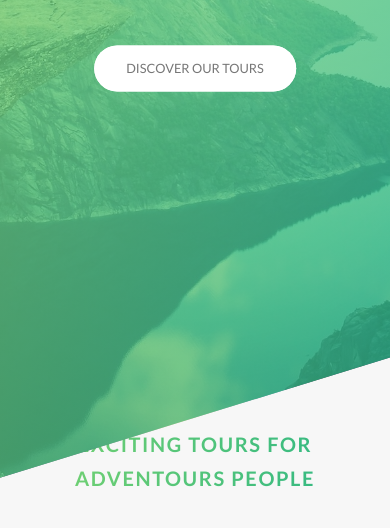
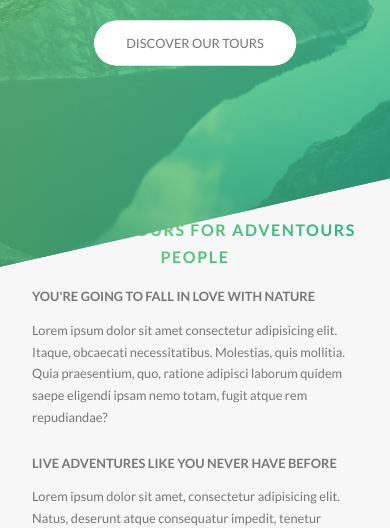
Before and after one commit to imnomee/JS-AdvancedCSS-Nature, a website: page index.html in a window 390 px wide. Shown: the part 324-852 px from the top of the page. Drawn offline with Linux system fonts and the light colour scheme.

Commit message:
90% fully responsive

```diff
--- a/sass/base/_typography.scss
+++ b/sass/base/_typography.scss
@@ -69,7 +69,7 @@ body {
 		font-size: 3rem;
 	}
 	@include respond(phone) {
-		font-size: 2.5rem;
+		font-size: 2rem;
 	}
 
 	&:hover {
--- a/sass/base/_utilities.scss
+++ b/sass/base/_utilities.scss
@@ -9,7 +9,7 @@
 	margin-bottom: 4rem !important;
 
 	@include respond(tab-port) {
-		margin-bottom: 3rem !important;
+		margin-bottom: 2rem !important;
 	}
 }
 
@@ -19,6 +19,10 @@
 	@include respond(tab-port) {
 		margin-bottom: 5rem !important;
 	}
+
+	@include respond(phone) {
+		margin-bottom: 2rem !important;
+	}
 }
 .u-margin-top-big {
 	margin-top: 8rem !important;
@@ -26,4 +30,8 @@
 
 .u-margin-top-huge {
 	margin-top: 10rem;
+
+	@include respond(phone) {
+		margin-top: 2rem;
+	}
 }
--- a/sass/components/_card.scss
+++ b/sass/components/_card.scss
@@ -167,4 +167,47 @@
 		font-size: 6rem;
 		font-weight: 100;
 	}
+
+	@include respond(tab-port) {
+		height: auto;
+		border-radius: 1rem;
+		background-color: $color-white;
+		box-shadow: 0 1.5rem 4rem rgba($color-black, 0.15);
+
+		&__side {
+			height: auto;
+			position: relative;
+			box-shadow: none;
+
+			&--back {
+				border-radius: 0 0 1rem 1rem;
+				transform: rotateY(0);
+				clip-path: polygon(0 15%, 100% 0, 100% 100%, 0 100%);
+			}
+		}
+
+		&:hover &__side--front {
+			transform: rotateY(-0);
+		}
+		&__details {
+			padding: 0;
+		}
+		//Back side styling
+		&__cta {
+			position: relative;
+			top: 0%;
+			left: 0%;
+			transform: translate(0);
+			width: 100%;
+			padding: 5rem 4rem 4rem;
+		}
+		&__price-box {
+			margin-bottom: 2rem;
+		}
+
+		&__price-value {
+			font-size: 6rem;
+			font-weight: 100;
+		}
+	}
 }
--- a/sass/components/_form.scss
+++ b/sass/components/_form.scss
@@ -1,6 +1,10 @@
 .form {
 	&__group:not(:last-child) {
 		margin-bottom: 2rem;
+
+		@include respond(tab-port) {
+			margin-bottom: 0;
+		}
 	}
 	&__input {
 		font-size: $default-font-size;
@@ -14,6 +18,10 @@
 		width: 90%;
 		display: block;
 		transition: all 0.3s;
+
+		@include respond(tab-port) {
+			width: 100%;
+		}
 
 		&::-webkit-input-placeholder,
 		&:-ms-input-placeholder {
@@ -47,7 +55,11 @@
 	&__radio-group {
 		width: 48%;
 		display: inline-block;
-		// background-color: #777;
+
+		@include respond(tab-port) {
+			width: 100%;
+			margin-bottom: 2rem;
+		}
 	}
 	&__radio-label {
 		font-size: 2rem;
--- a/sass/components/_story.scss
+++ b/sass/components/_story.scss
@@ -13,6 +13,16 @@
 	// & > * {
 	// 	transform: skewX(12deg);
 	// }
+
+	@include respond(tab-port) {
+		width: 90%;
+		padding: 4rem;
+		padding-left: 6rem;
+	}
+
+	@include respond(phone) {
+		transform: skewX(0);
+	}
 	&__shape {
 		width: 15rem;
 		height: 15rem;
@@ -24,6 +34,10 @@
 
 		clip-path: circle(50% at 50% 50%);
 		transform: translateX(-3rem) skewX(12deg);
+
+		@include respond(phone) {
+			transform: translateX(-3rem) skewX(0);
+		}
 	}
 	&__image {
 		height: 100%;
@@ -33,6 +47,10 @@
 	}
 	&__text {
 		transform: skewX(12deg);
+
+		@include respond(phone) {
+			transform: skewX(0);
+		}
 	}
 	&__caption {
 		text-align: center;
--- a/sass/layouts/_header.scss
+++ b/sass/layouts/_header.scss
@@ -14,6 +14,7 @@
 
 	@include respond(phone) {
 		clip-path: polygon(0 0, 100% 0, 100% 85%, 0 100%);
+		height: 70vh;
 	}
 
 	&__logo-box {
@@ -31,5 +32,9 @@
 		left: 50%;
 		transform: translate(-50%, -50%);
 		text-align: center;
+		@include respond(phone) {
+			top: 50%;
+			// padding: 0 2rem;
+		}
 	}
 }
--- a/sass/pages/_home.scss
+++ b/sass/pages/_home.scss
@@ -6,6 +6,10 @@
 
 	@include respond(tab-port) {
 		padding: 20rem 0;
+	}
+
+	@include respond(phone) {
+		padding: 20rem 2rem;
 	}
 }
 
@@ -33,7 +37,8 @@
 	padding: 25rem 0 10rem 0;
 	margin-top: -11vh;
 	@include respond(tab-port) {
-		padding: 20rem 0 10rem 0;
+		margin-top: -5vh;
+		padding: 10rem 0 5rem 0;
 	}
 }
 
@@ -44,6 +49,10 @@
 
 	@include respond(tab-port) {
 		padding: 10rem 0;
+	}
+
+	@include respond(phone) {
+		padding: 5rem 0;
 	}
 }
 
@@ -56,7 +65,7 @@
 	);
 
 	@include respond(tab-port) {
-		padding: 10rem 0;
+		padding: 5rem 0;
 	}
 }
 
@@ -68,14 +77,40 @@
 			transparent 50%
 		),
 		url(../img/nat-10.jpg);
-	background-size: 100%;
+	background-size: cover;
 	border-radius: 1rem;
 	box-shadow: 0 1.5rem 4rem rgba($color-black, 0.7);
 
-	height: 50rem;
+	@include respond(tab-land) {
+		background-image: linear-gradient(
+				105deg,
+				rgba($color-white, 0.8) 0%,
+				rgba($color-white, 0.8) 65%,
+				transparent 65%
+			),
+			url(../img/nat-10.jpg);
+	}
+
+	@include respond(tab-port) {
+		background-image: linear-gradient(
+				to right,
+				rgba($color-white, 0.8) 0%,
+				rgba($color-white, 0.8) 100%
+			),
+			url(../img/nat-10.jpg);
+	}
 
 	&__form {
 		width: 50%;
 		padding: 6rem;
+
+		@include respond(tab-land) {
+			width: 65%;
+		}
+
+		@include respond(tab-port) {
+			width: 100%;
+			padding: 2rem;
+		}
 	}
 }
```
Also changed, not shown: css/style.css.
